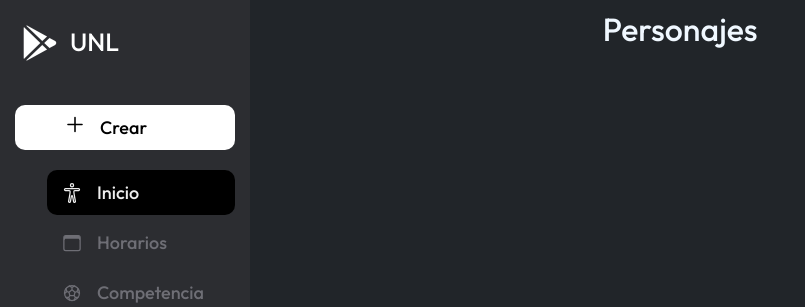
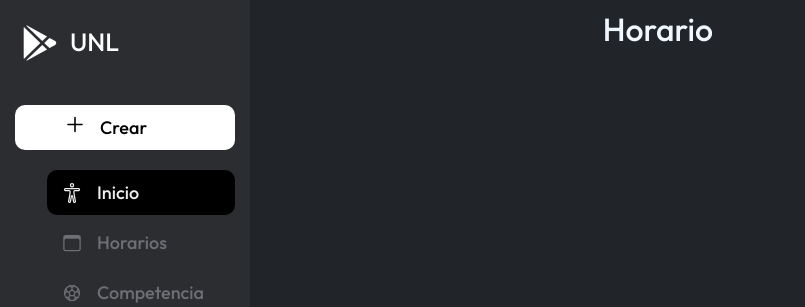
Before and after one commit to DarwinG23/ProyectoIntegradoSaberes, a Django app: page / in a window 1280 px wide. Shown: the top 307 px of the page, without its empty margins (0-805 px from the left). Run offline with Django 4.2, Linux system fonts and the light colour scheme; some web fonts are replaced.

Commit message:
//horario-modicación

```diff
--- a/mysite/myapp/templates/menu.html
+++ b/mysite/myapp/templates/menu.html
@@ -11,6 +11,7 @@
      {% endblock %}
     <br>
     <br>
-    <h2 style="color: aliceblue">Personajes</h2>
+    <h2 style="color: aliceblue">Horario</h2>
+
      <main></main>
 {% endblock %}
```
